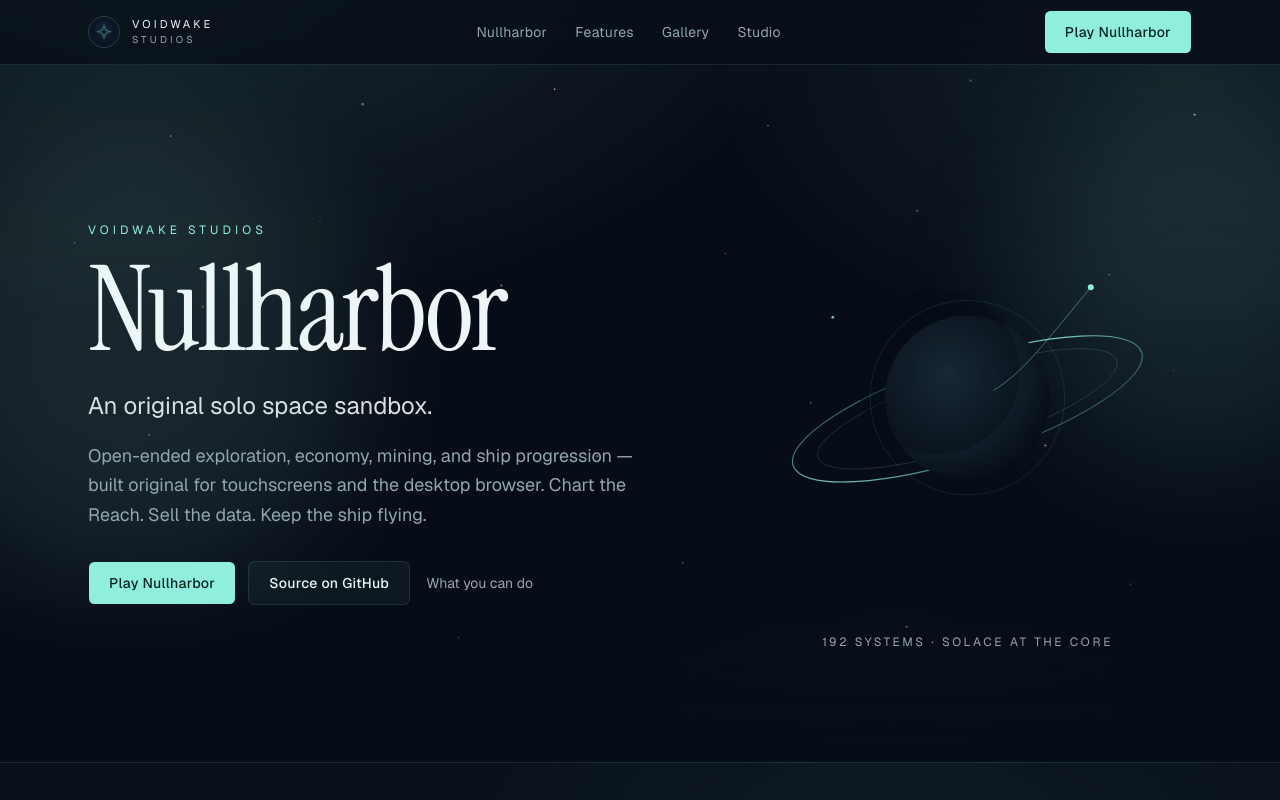
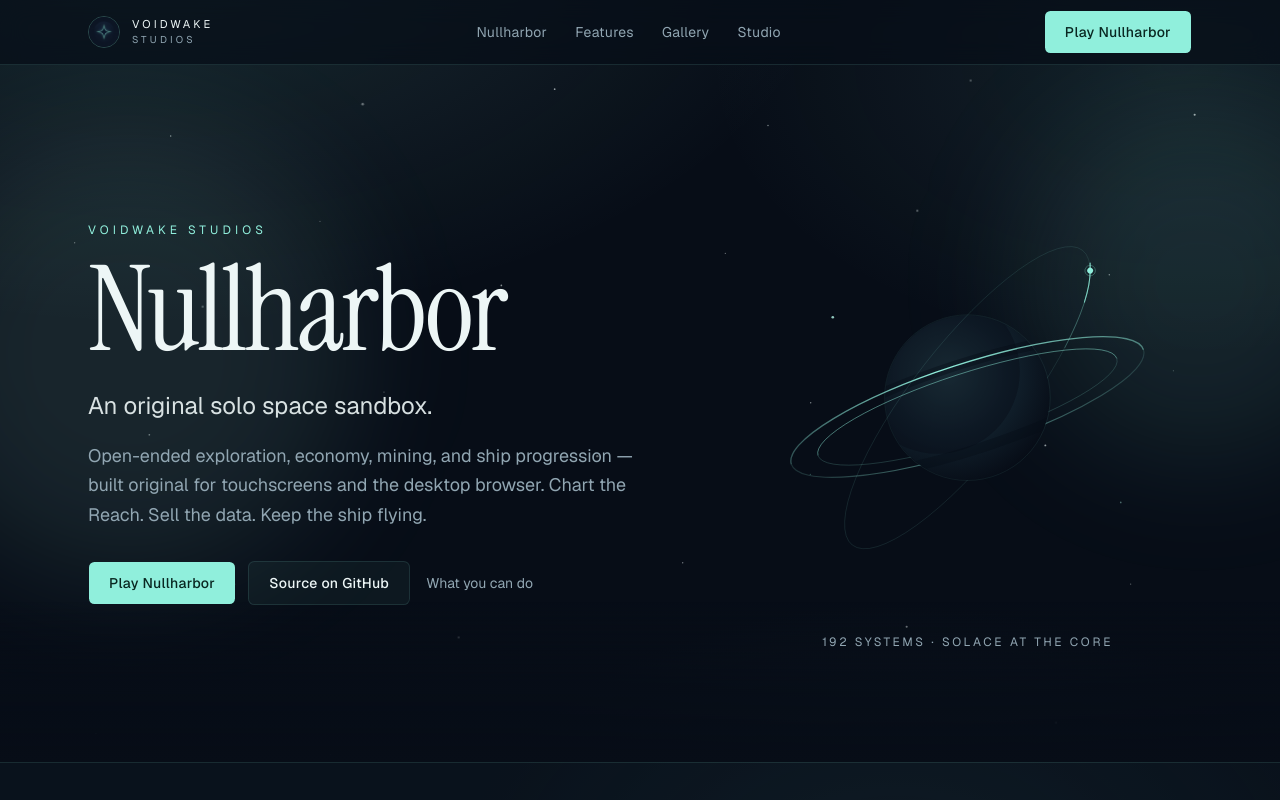
Before and after one commit to GabeTC99/voidwake-site, a Next.js app: page / in a window 1280 px wide. Shown: the top 800 px of the page. Built offline with nearby package versions, Linux system fonts and the light colour scheme.

Commit message:
Fix hero orbital mark perspective and probe wake
Split equatorial rings into far/near arcs so they wrap the world,
and put the probe on a separate inclined orbit whose wake stays in
space instead of reading as a launch from the surface.

Co-authored-by: GabeTC99 <GabeTC99@users.noreply.github.com>

```diff
--- a/components/hero.tsx
+++ b/components/hero.tsx
@@ -65,60 +65,124 @@ function OrbitalMark() {
         className="h-full w-full"
       >
         <defs>
-          <radialGradient id="world" cx="38%" cy="36%" r="68%">
+          <radialGradient id="orbital-world" cx="38%" cy="36%" r="68%">
             <stop offset="0%" stopColor="#25414a" />
             <stop offset="55%" stopColor="#12222e" />
             <stop offset="100%" stopColor="#070d17" />
           </radialGradient>
-          <linearGradient id="ring" x1="0" y1="0" x2="1" y2="1">
+          <linearGradient id="orbital-ring-far" x1="0" y1="0" x2="1" y2="0">
             <stop offset="0%" stopColor="#90efdc26" />
-            <stop offset="45%" stopColor="#90efdcd9" />
+            <stop offset="50%" stopColor="#90efdc88" />
             <stop offset="100%" stopColor="#6db6ad33" />
           </linearGradient>
+          <linearGradient id="orbital-ring-near" x1="0" y1="0" x2="1" y2="0">
+            <stop offset="0%" stopColor="#6db6ad66" />
+            <stop offset="45%" stopColor="#90efdc" />
+            <stop offset="100%" stopColor="#90efdc77" />
+          </linearGradient>
+          <clipPath id="orbital-planet">
+            <circle cx="240" cy="236" r="88" />
+          </clipPath>
         </defs>
-        <ellipse
-          cx="240"
-          cy="248"
-          rx="196"
-          ry="52"
-          fill="none"
-          stroke="url(#ring)"
-          strokeWidth="1.25"
-          transform="rotate(-18 240 248)"
-        />
-        <ellipse
-          cx="240"
-          cy="248"
-          rx="168"
-          ry="40"
-          fill="none"
-          stroke="#6db6ad47"
-          strokeWidth="0.75"
-          transform="rotate(-18 240 248)"
-        />
-        <circle cx="240" cy="236" r="88" fill="url(#world)" />
-        <circle
-          cx="208"
-          cy="208"
-          r="88"
-          fill="#070d1773"
-        />
-        <circle cx="372" cy="118" r="3.2" fill="#90efdc" />
+
         <circle cx="96" cy="150" r="1.4" fill="#b4f8e9cc" />
-        <path
-          d="M372 118 C 330 168, 300 210, 268 228"
-          fill="none"
-          stroke="#90efdc73"
-          strokeWidth="1"
-        />
+        <circle cx="404" cy="348" r="0.9" fill="#b4f8e966" />
+        <circle cx="72" cy="318" r="0.7" fill="#90efdc55" />
+
+        {/* Far equatorial rings sit behind the world */}
+        <g transform="rotate(-18 240 246)" fill="none">
+          <path
+            d="M42 246 A198 46 0 0 0 438 246"
+            stroke="url(#orbital-ring-far)"
+            strokeWidth="1.2"
+          />
+          <path
+            d="M72 246 A168 36 0 0 0 408 246"
+            stroke="#6db6ad55"
+            strokeWidth="0.7"
+          />
+        </g>
+
+        {/* Far half of the probe's inclined orbit */}
+        <g transform="rotate(-52 240 236)" fill="none">
+          <path
+            d="M40 236 A200 58 0 0 0 440 236"
+            stroke="#90efdc28"
+            strokeWidth="0.65"
+          />
+        </g>
+
+        <circle cx="240" cy="236" r="88" fill="url(#orbital-world)" />
+        <g clipPath="url(#orbital-planet)">
+          <circle cx="208" cy="208" r="88" fill="#070d1773" />
+          <ellipse
+            cx="240"
+            cy="246"
+            rx="198"
+            ry="46"
+            fill="none"
+            stroke="#070d17"
+            strokeWidth="11"
+            opacity="0.42"
+            transform="rotate(-18 240 246)"
+          />
+        </g>
         <circle
           cx="240"
           cy="236"
-          r="104"
+          r="88.6"
           fill="none"
-          stroke="#90efdc2e"
+          stroke="#90efdc22"
           strokeWidth="0.6"
         />
+
+        {/* Near equatorial rings pass in front of the disk */}
+        <g transform="rotate(-18 240 246)" fill="none">
+          <path
+            d="M42 246 A198 46 0 0 1 438 246"
+            stroke="url(#orbital-ring-near)"
+            strokeWidth="1.45"
+          />
+          <path
+            d="M72 246 A168 36 0 0 1 408 246"
+            stroke="#90efdc88"
+            strokeWidth="0.85"
+          />
+        </g>
+
+        {/* Near orbit, departing wake, and probe — wake never meets the surface */}
+        <g transform="rotate(-52 240 236)" fill="none">
+          <path
+            d="M40 236 A200 58 0 0 1 440 236"
+            stroke="#90efdc2a"
+            strokeWidth="0.65"
+          />
+          <path
+            d="M346 285.2 A200 58 0 0 0 427.9 255.8"
+            stroke="#90efdc40"
+            strokeWidth="1"
+          />
+          <path
+            d="M397.6 271.7 A200 58 0 0 0 427.9 255.8"
+            stroke="#90efdcc7"
+            strokeWidth="1.15"
+            strokeLinecap="round"
+          />
+          <circle
+            cx="427.9"
+            cy="255.8"
+            r="5.6"
+            stroke="#90efdc66"
+            strokeWidth="0.7"
+          />
+          <circle cx="427.9" cy="255.8" r="3.1" fill="#90efdc" />
+          <path
+            d="M427.9 255.8 L434.2 250.8"
+            stroke="#90efdc"
+            strokeWidth="1.1"
+            strokeLinecap="round"
+          />
+        </g>
       </svg>
       <figcaption className="text-muted-foreground mt-2 text-center text-xs tracking-[0.22em] uppercase">
         192 systems · Solace at the core
```
